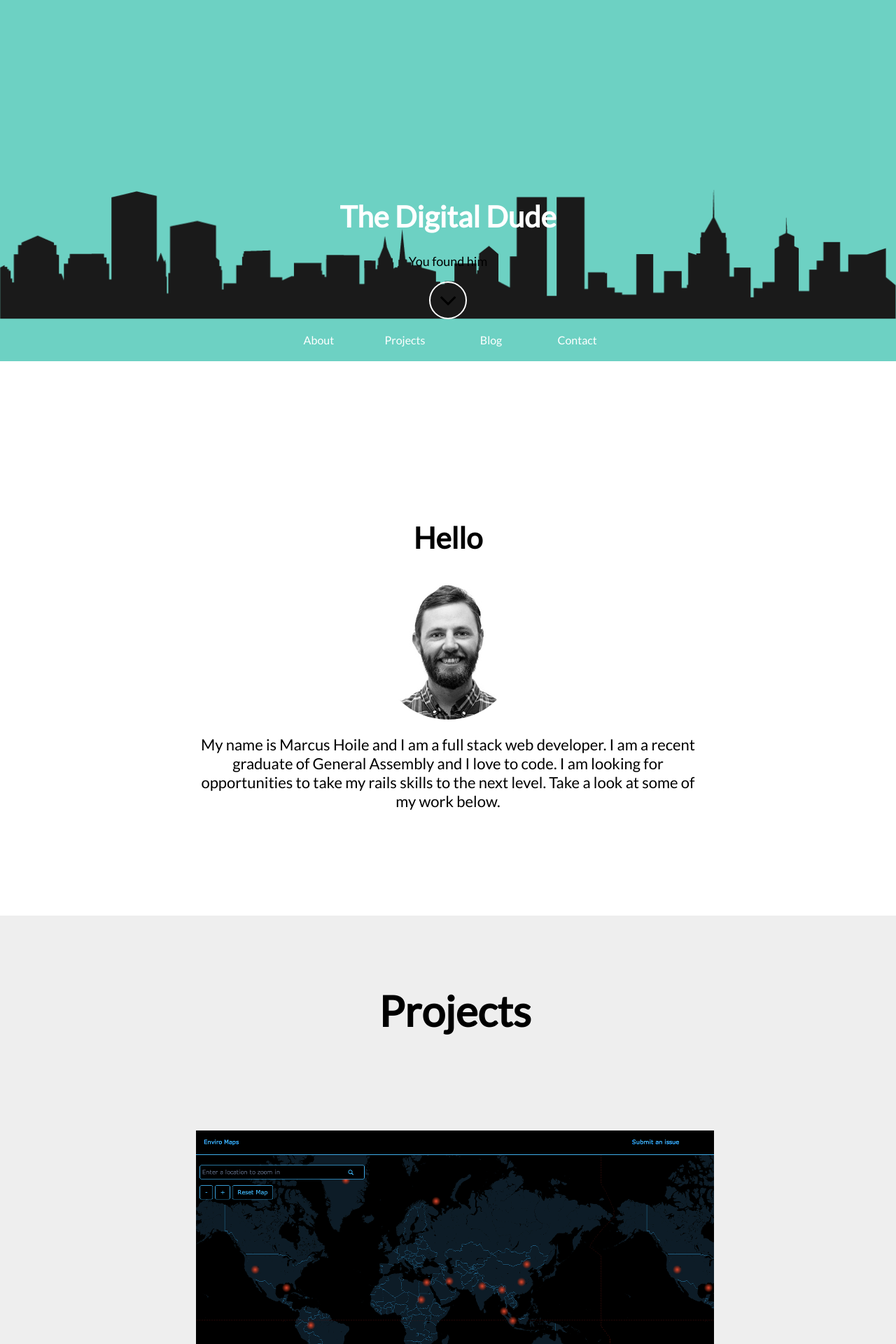
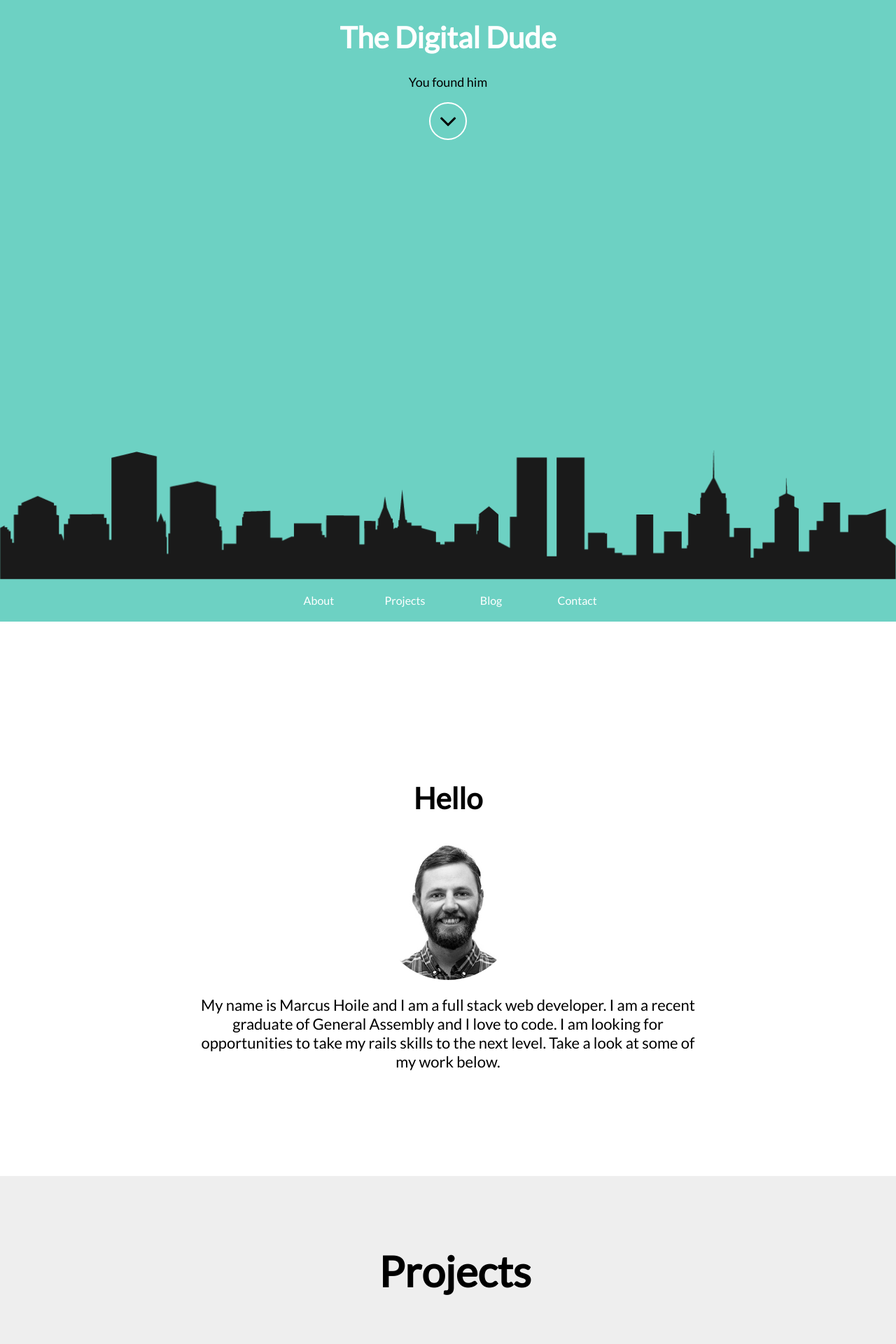
Before and after one commit to MarcusHoile/portfolio, a PHP site: page / in a window 1280 px wide. Shown: the top 1920 px of the page at 70% size. Run offline with PHP 8.4, Linux system fonts and the light colour scheme.

Commit message:
made landing pane viewport height

```diff
--- a/public/css/main.css
+++ b/public/css/main.css
@@ -8,7 +8,7 @@ body {
 	font-family: 'Lato';
 }
 
-html, body, section, .project-container, .section-content, .project-content, #landing-pane, .inner  {
+html, div, body, section, .project-container, .section-content, .project-content, #landing-pane, .inner {
 	min-height:100%;
 	width:100%;
 }
@@ -105,7 +105,7 @@ h1 {
 	font-size: 42px;
 }
 #landing-title-tagline {
-	padding-top: 20%;
+	/*padding-top: 20%;*/
 }
 
 .spacer {
@@ -141,17 +141,24 @@ a {
 #about-me {
 	padding-top: 15%;
 	padding-bottom: 10%;
+	/*position:relative;*/
 }
 
 
 #landing-pane {
+	/*position:absolute;*/
+	top:0;
+	left:0;
 	margin:0;
 	padding:0;
-	/*min-height:100%;*/
+	height:100vh;
 	background-color: #6DD1C3;
 	background:url(../images/skyline.png) no-repeat center bottom;
 	background-size: 100%;
 	color:#fff;
+}
+.inner {
+	/*height:100%;*/
 }
 
 
@@ -296,8 +303,8 @@ h2 {
 #scroll-indicator {
 	height:50px;
 	width:50px;
-	position:relative;
-	top: 20%;
+	/*position:relative;*/
+	/*top: 20%;*/
 	margin: 0 auto;
 	border: solid 2px #fff;
 	border-radius: 30px;
@@ -313,14 +320,11 @@ h2 {
 	background: rgba(255,255,255, 0.3);
 }
 
-section:before,
-section:after {
+.clearfix:before,
+.clearfix:after {
   content:"";
   display:table;
 }
-section:after {
+.clearfix:after {
   clear:both;
 }
-section {
-  zoom:1; /* For IE 6/7 (trigger hasLayout) */
-}
```
